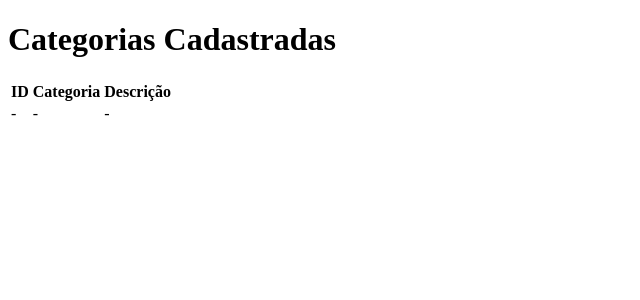
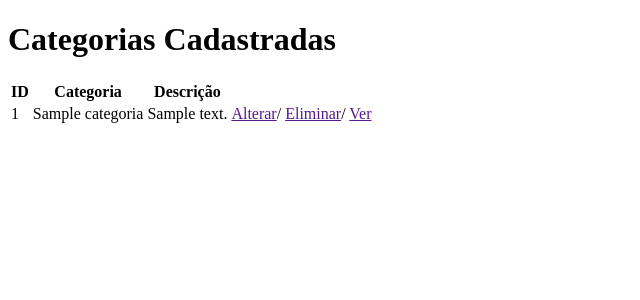
Before and after one commit to Francisco-web/Controle_de_gasto, a PHP site: the page made by app/views/categoria/index.php in a window 1280 px wide. Shown: the top 300 px of the page, without its empty margins (0-640 px from the left). Run offline with PHP 8.4, Linux system fonts and the light colour scheme; the template is opened without the code that fills it: most values are stand-ins (such as "Sample title", 1, 10 or a date in 2020).

Commit message:
categoria index
lista todas categaorias do banco

```diff
--- a/app/views/categoria/index.php
+++ b/app/views/categoria/index.php
@@ -14,11 +14,21 @@
             <th>Categoria</th>
             <th>Descrição</th>
         </tr>
+        <?php
+
+            foreach($categorias as $categoriaDado)
+            {
+        ?>
+
         <tr>
-            <td>-</td>
-            <td>-</td>
-            <td>-</td>
+            <td><?php echo htmlspecialchars(strip_tags($categoriaDado['id']));?></td>
+            <td><?php echo htmlspecialchars(strip_tags($categoriaDado['categoria'])); ?></td>
+            <td><?php echo htmlspecialchars(strip_tags($categoriaDado['descricao'])); ?></td>
+            <td><a href="">Alterar</a>/ <a href="">Eliminar</a>/ <a href="">Ver</a></td>
         </tr>
+
+        <?php }//fecho foreach ?>
+
     </table>
 </body>
 </html>
```
